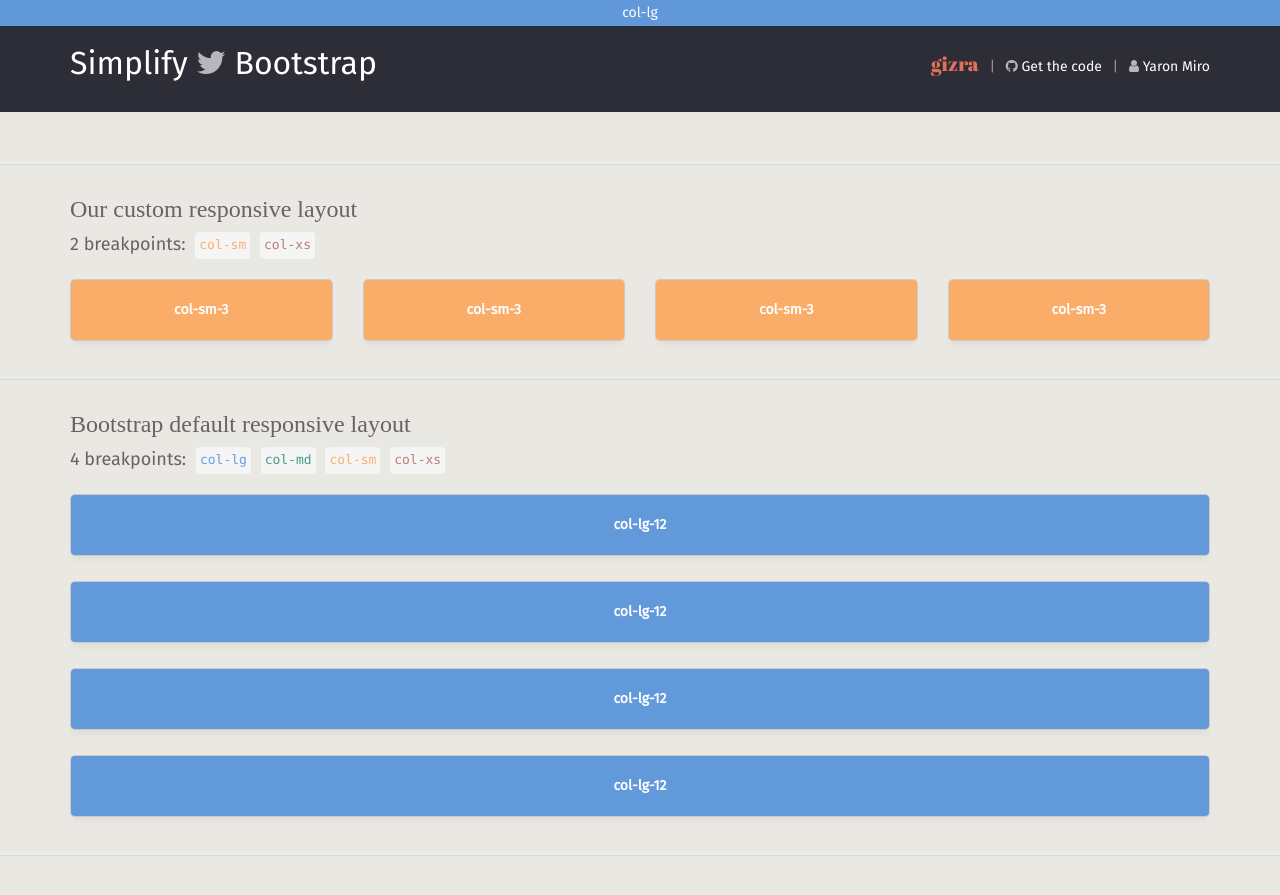
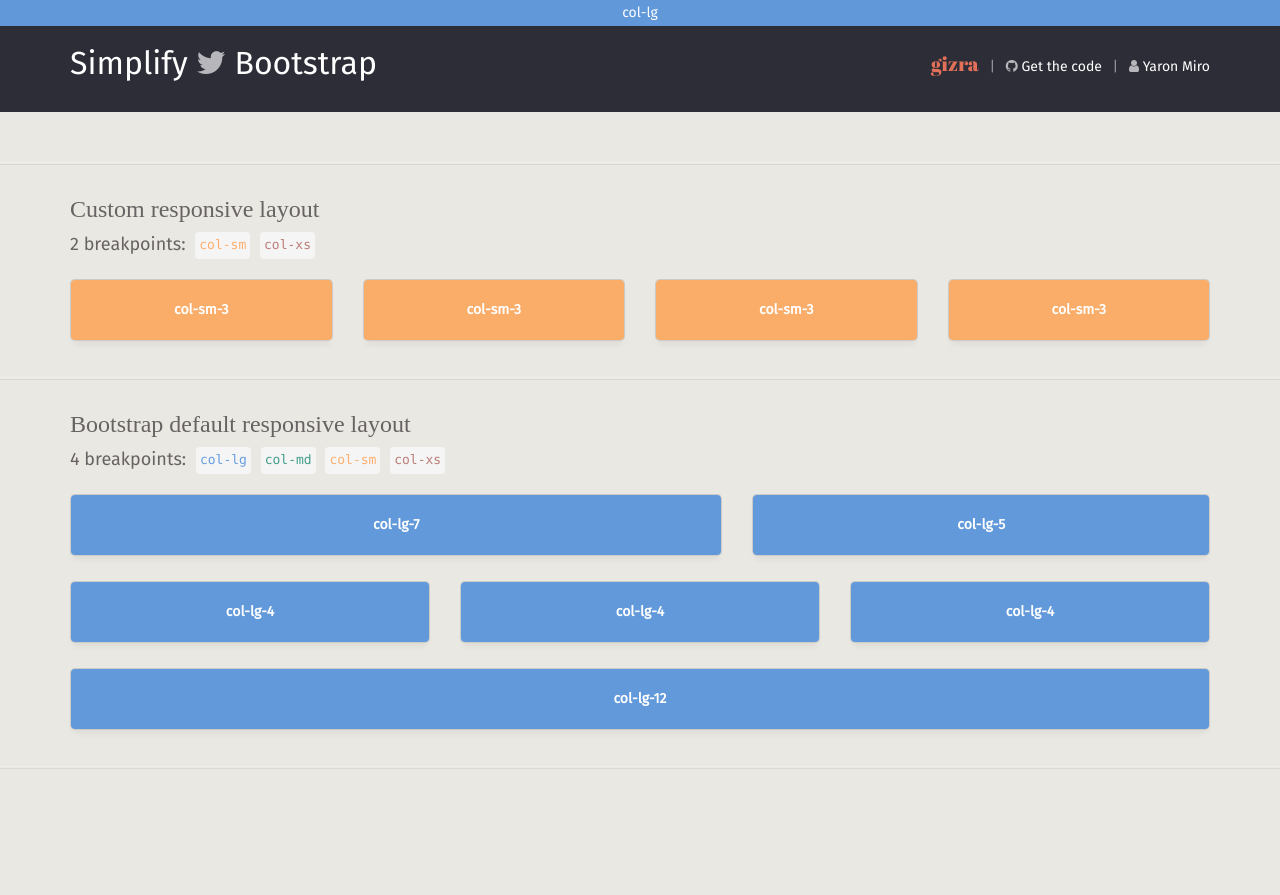
Before and after one commit to Gizra/bootstrap-responsive, a Jekyll site: the page built from src/index.html, in a window 1280 px wide. Shown: the top 895 px of the page. Built offline with Jekyll 4.4.1, drawn with Linux system fonts in a browser that asks for light colours; nearby versions of some CDN libraries; some web fonts are replaced; Markdown is read by kramdown in place of the engine named in the settings.

Commit message:
fix layout

```diff
--- a/src/_includes/examples/bootstrap-default-layout.html
+++ b/src/_includes/examples/bootstrap-default-layout.html
@@ -9,60 +9,52 @@
 </header>
 <div class="col-xs-12">
   <div class="row text-center">
-    <div class="box col-lg-12 col-md-4 col-sm-6 col-xs-3">
+    <div class="box col-lg-7 col-md-4 col-sm-6 col-xs-3">
       <div>
         <span class="visible-xs">col-xs-3</span>
         <span class="visible-sm">col-sm-6</span>
         <span class="visible-md">col-md-4</span>
-        <span class="visible-lg">col-lg-12</span>
+        <span class="visible-lg">col-lg-7</span>
       </div>
     </div>
-    <div class="box col-lg-12 col-md-4 col-sm-6 col-xs-3">
+    <div class="box col-lg-5 col-md-4 col-sm-6 col-xs-3">
       <div>
         <span class="visible-xs">col-xs-3</span>
         <span class="visible-sm">col-sm-6</span>
         <span class="visible-md">col-md-4</span>
-        <span class="visible-lg">col-lg-12</span>
+        <span class="visible-lg">col-lg-5</span>
       </div>
     </div>
-    <div class="box col-lg-12 col-md-4 col-sm-6 col-xs-3">
+    <div class="box col-lg-4 col-md-4 col-sm-6 col-xs-3">
       <div>
         <span class="visible-xs">col-xs-3</span>
         <span class="visible-sm">col-sm-6</span>
         <span class="visible-md">col-md-4</span>
-        <span class="visible-lg">col-lg-12</span>
+        <span class="visible-lg">col-lg-4</span>
       </div>
     </div>
-    <div class="box col-lg-12 col-md-4 col-sm-6 col-xs-3">
+    <div class="box col-lg-4 col-md-10 col-sm-6 col-xs-3">
       <div>
         <span class="visible-xs">col-xs-3</span>
         <span class="visible-sm">col-sm-6</span>
-        <span class="visible-md">col-md-4</span>
-        <span class="visible-lg">col-lg-12</span>
+        <span class="visible-md">col-md-10</span>
+        <span class="visible-lg">col-lg-4</span>
       </div>
     </div>
-    <div class="box hidden-lg col-md-4 col-sm-6 col-xs-3">
+    <div class="box col-lg-4 col-md-2 col-sm-6 col-xs-6">
       <div>
-        <span class="visible-xs">col-xs-3</span>
+        <span class="visible-xs">col-xs-6</span>
         <span class="visible-sm">col-sm-6</span>
-        <span class="visible-md">col-md-4</span>
+        <span class="visible-md">col-md-2</span>
+        <span class="visible-lg">col-lg-4</span>
       </div>
     </div>
-    <div class="box hidden-lg col-md-4 col-sm-6 col-xs-3">
+    <div class="box col-lg-12 col-md-12 col-sm-6 col-xs-6">
       <div>
-        <span class="visible-xs">col-xs-3</span>
+        <span class="visible-xs">col-xs-6</span>
         <span class="visible-sm">col-sm-6</span>
-        <span class="visible-md">col-md-4</span>
-      </div>
-    </div>
-    <div class="box visible-xs col-xs-3">
-      <div>
-        <span class="visible-xs">col-xs-3</span>
-      </div>
-    </div>
-    <div class="box visible-xs col-xs-3">
-      <div>
-        <span class="visible-xs">col-xs-3</span>
+        <span class="visible-md">col-md-12</span>
+        <span class="visible-lg">col-lg-12</span>
       </div>
     </div>
   </div>
--- a/src/_includes/examples/custom-layout.html
+++ b/src/_includes/examples/custom-layout.html
@@ -1,5 +1,5 @@
 <header class="col-xs-12">
-  <h3>Our custom responsive layout</h3>
+  <h3>Custom responsive layout</h3>
   <div class="description">2 breakpoints:
     <pre class="col-sm-color">col-sm</pre>
     <pre class="col-xs-color">col-xs</pre>
@@ -19,15 +19,15 @@
         <span class="hidden-xs">col-sm-3</span>
       </div>
     </div>
-    <div class="box col-xs-6 col-sm-3">
+    <div class="box col-xs-9 col-sm-3">
       <div>
-        <span class="visible-xs">col-xs-6</span>
+        <span class="visible-xs">col-xs-9</span>
         <span class="hidden-xs">col-sm-3</span>
       </div>
     </div>
-    <div class="box col-xs-6 col-sm-3">
+    <div class="box col-xs-3 col-sm-3">
       <div>
-        <span class="visible-xs">col-xs-6</span>
+        <span class="visible-xs">col-xs-3</span>
         <span class="hidden-xs">col-sm-3</span>
       </div>
     </div>
```
